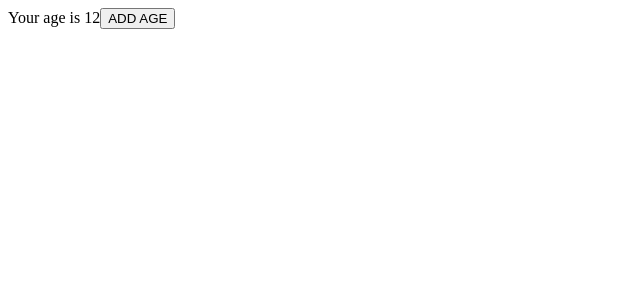
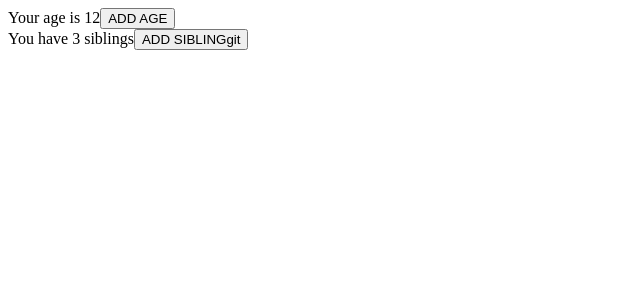
Before and after one commit to gauravm-bit/hooks-prac, a React (Create React App) app: page / in a window 1280 px wide. Shown: the top 300 px of the page, without its empty margins (0-640 px from the left). Built offline with nearby package versions, Linux system fonts and the light colour scheme.

Commit message:
ADDED: multiple states in react hooks

```diff
--- a/src/Age.js
+++ b/src/Age.js
@@ -3,14 +3,23 @@ import React,{useState} from 'react';
 const Age = () => {
 
     const[initialAge,setAge] = useState(12)
+    const[initialSibling,setSibling] = useState(3)
+
     const handleClick = () => {
         setAge(initialAge+1)
+    }
+
+    const handleSiblingCount = () => {
+        setSibling(initialSibling+1)
     }
 
     return(
         <div>
             Your age is {initialAge}
             <button onClick={handleClick}>ADD AGE</button>
+            <br/>
+            You have {initialSibling} siblings
+            <button onClick={handleSiblingCount}> ADD SIBLINGgit</button>
         </div>
     )
 }
```
Also changed, not shown: 1 other file (tests, documents, lock files or other folders).
